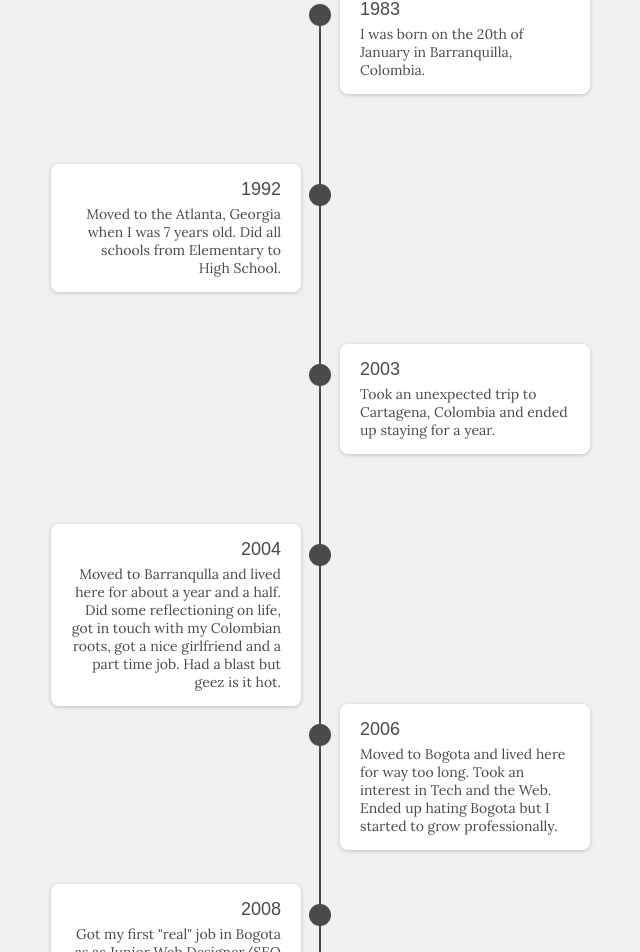
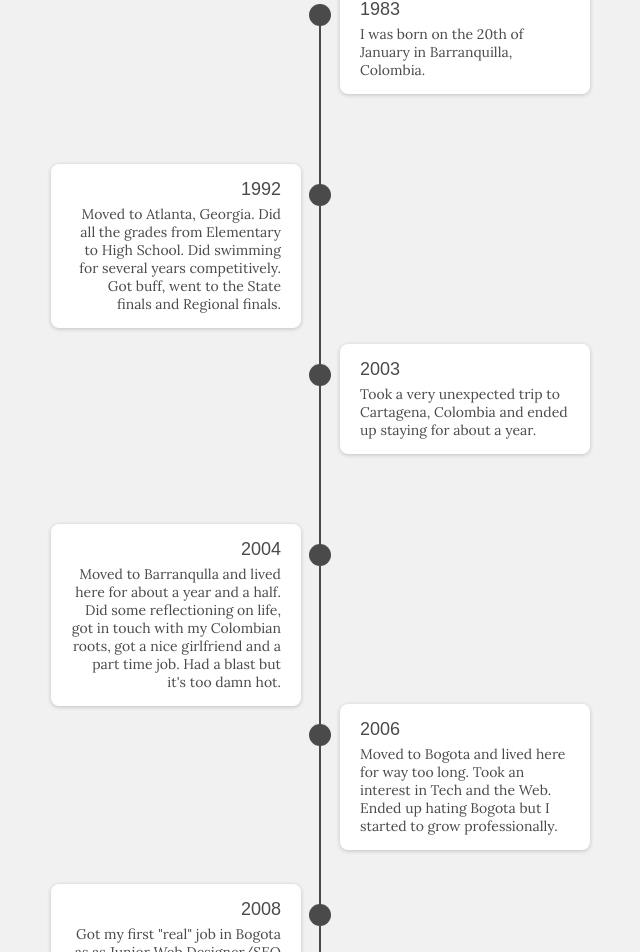
Before and after one commit to edarioq/edarioq, a Vue app: page /about in a window 1280 px wide. Shown: the part 753-1705 px from the top of the page, without its empty margins (320-960 px from the left). Built offline with nearby package versions, Linux system fonts and the light colour scheme; a web font is replaced by a local one.

Commit message:
Linting errors

```diff
--- a/src/views/About.vue
+++ b/src/views/About.vue
@@ -54,13 +54,15 @@ export default class About extends Vue {
       {
         label: '1992',
         text:
-          'Moved to the Atlanta, Georgia when I was 7 years old. Did all schools from Elementary to High School.',
+          'Moved to Atlanta, Georgia. Did all the grades from Elementary to\
+          High School. Did swimming for several years\
+          competitively. Got buff, went to the State finals and Regional finals.',
       },
       {
         label: '2003',
         text:
-          'Took an unexpected trip to Cartagena, Colombia and\
-          ended up staying for a year.',
+          'Took a very unexpected trip to Cartagena, Colombia and\
+          ended up staying for about a year.',
       },
       {
         label: '2004',
@@ -68,7 +70,7 @@ export default class About extends Vue {
           'Moved to Barranqulla and lived here for about \
           a year and a half. Did some reflectioning on life,\
           got in touch with my Colombian roots, got a nice girlfriend\
-          and a part time job. Had a blast but geez is it hot.',
+          and a part time job. Had a blast but it\'s too damn hot.',
       },
       {
         label: '2006',
```
